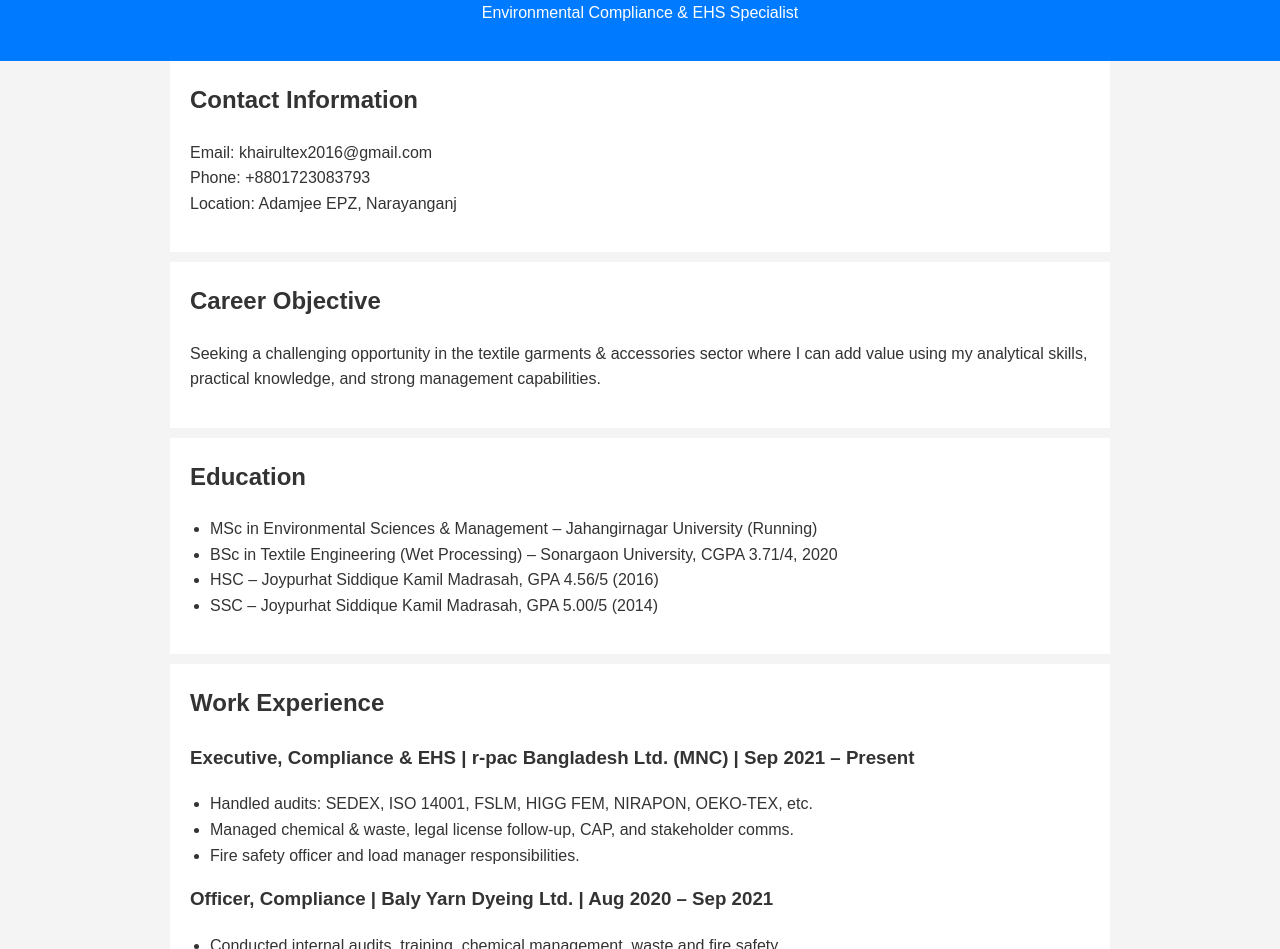
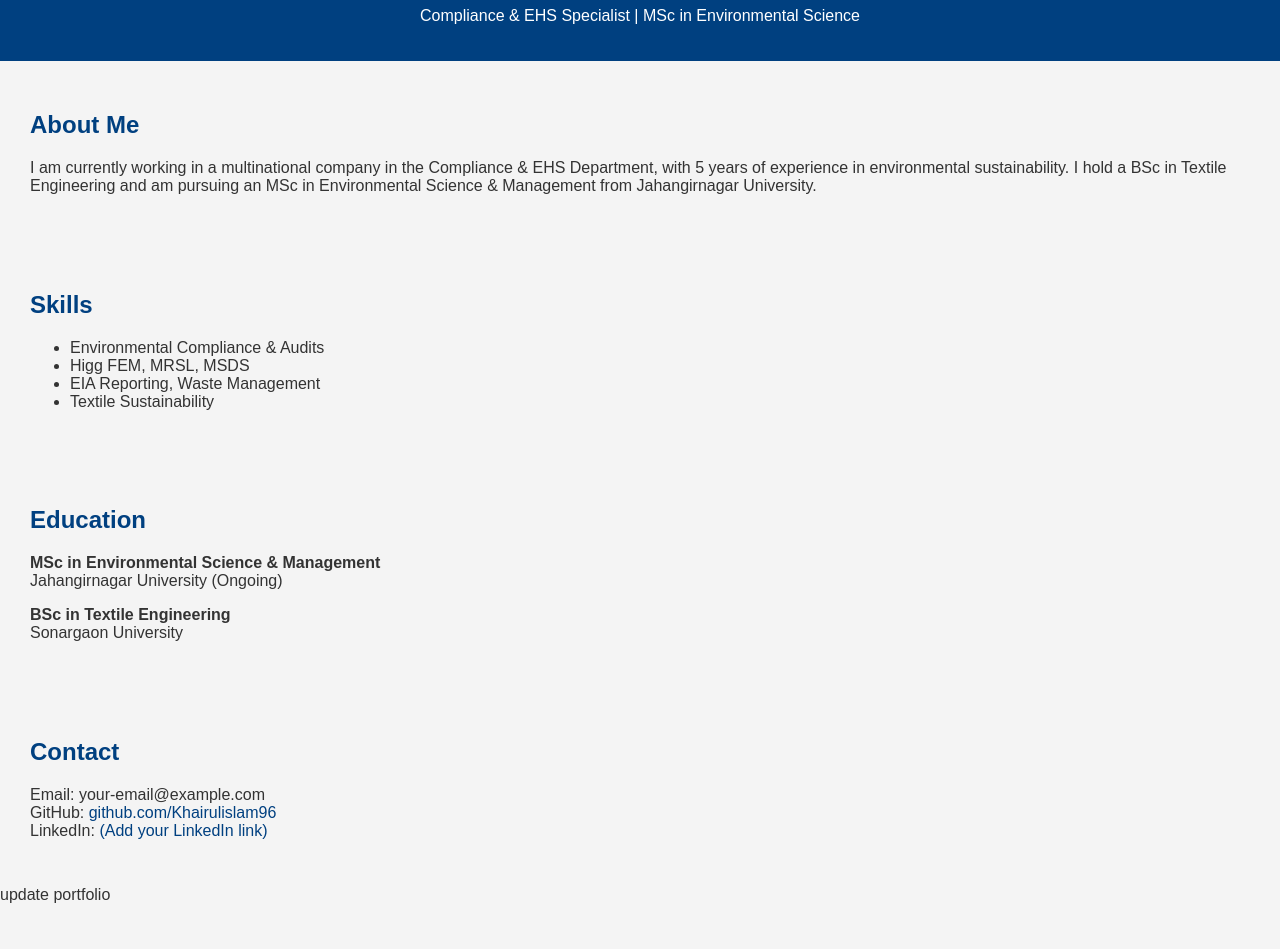
Before and after one commit to Khairulislam96/khairulislam.github.io, a plain HTML site: page index.html in a window 1280 px wide. Shown: the part 93-1042 px from the top of the page. After the commit the page ends 997 px from the top, so only its background shows below. Drawn offline with Linux system fonts and the light colour scheme.

Commit message:
Update index.html

```diff
--- a/index.html
+++ b/index.html
@@ -1,99 +1,69 @@
 <!DOCTYPE html>
 <html lang="en">
 <head>
-  <meta charset="UTF-8">
-  <meta name="viewport" content="width=device-width, initial-scale=1.0">
-  <title>Md. Khairul Islam | Portfolio</title>
+  <meta charset="UTF-8" />
+  <meta name="viewport" content="width=device-width, initial-scale=1.0" />
+  <title>Md. Khairul Islam - Portfolio</title>
   <style>
-    body { font-family: Arial, sans-serif; line-height: 1.6; margin: 0; padding: 0; background: #f4f4f4; color: #333; }
-    header { background: #007bff; color: #fff; padding: 20px 0; text-align: center; }
-    section { padding: 20px; max-width: 900px; margin: auto; background: #fff; margin-bottom: 10px; }
-    h1, h2, h3 { margin-top: 0; }
-    ul { padding-left: 20px; }
-    footer { text-align: center; padding: 10px; background: #007bff; color: white; }
+    body {
+      font-family: Arial, sans-serif;
+      margin: 0;
+      background: #f4f4f4;
+      color: #333;
+    }
+    header {
+      background-color: #004080;
+      color: white;
+      padding: 20px 30px;
+      text-align: center;
+    }
+    section {
+      padding: 30px;
+    }
+    h2 {
+      color: #004080;
+    }
+    .contact a {
+      color: #004080;
+      text-decoration: none;
+    }
   </style>
 </head>
 <body>
   <header>
     <h1>Md. Khairul Islam</h1>
-    <p>Environmental Compliance & EHS Specialist</p>
+    <p>Compliance & EHS Specialist | MSc in Environmental Science</p>
   </header>
 
   <section>
-    <h2>Contact Information</h2>
-    <p>Email: khairultex2016@gmail.com<br>
-       Phone: +8801723083793<br>
-       Location: Adamjee EPZ, Narayanganj</p>
-  </section>
-
-  <section>
-    <h2>Career Objective</h2>
-    <p>Seeking a challenging opportunity in the textile garments & accessories sector where I can add value using my analytical skills, practical knowledge, and strong management capabilities.</p>
-  </section>
-
-  <section>
-    <h2>Education</h2>
-    <ul>
-      <li>MSc in Environmental Sciences & Management – Jahangirnagar University (Running)</li>
-      <li>BSc in Textile Engineering (Wet Processing) – Sonargaon University, CGPA 3.71/4, 2020</li>
-      <li>HSC – Joypurhat Siddique Kamil Madrasah, GPA 4.56/5 (2016)</li>
-      <li>SSC – Joypurhat Siddique Kamil Madrasah, GPA 5.00/5 (2014)</li>
-    </ul>
-  </section>
-
-  <section>
-    <h2>Work Experience</h2>
-    <h3>Executive, Compliance & EHS | r-pac Bangladesh Ltd. (MNC) | Sep 2021 – Present</h3>
-    <ul>
-      <li>Handled audits: SEDEX, ISO 14001, FSLM, HIGG FEM, NIRAPON, OEKO-TEX, etc.</li>
-      <li>Managed chemical & waste, legal license follow-up, CAP, and stakeholder comms.</li>
-      <li>Fire safety officer and load manager responsibilities.</li>
-    </ul>
-
-    <h3>Officer, Compliance | Baly Yarn Dyeing Ltd. | Aug 2020 – Sep 2021</h3>
-    <ul>
-      <li>Conducted internal audits, training, chemical management, waste and fire safety.</li>
-    </ul>
+    <h2>About Me</h2>
+    <p>I am currently working in a multinational company in the Compliance & EHS Department, with 5 years of experience in environmental sustainability. I hold a BSc in Textile Engineering and am pursuing an MSc in Environmental Science & Management from Jahangirnagar University.</p>
   </section>
 
   <section>
     <h2>Skills</h2>
     <ul>
-      <li>People & Compliance Management</li>
-      <li>Audit Handling (HIGG FEM, ISO, SLCP, CTPAT)</li>
-      <li>Environmental Health & Safety</li>
-      <li>Root Cause Analysis & CAP Preparation</li>
-      <li>Microsoft Office & Reporting Tools</li>
+      <li>Environmental Compliance & Audits</li>
+      <li>Higg FEM, MRSL, MSDS</li>
+      <li>EIA Reporting, Waste Management</li>
+      <li>Textile Sustainability</li>
     </ul>
   </section>
 
   <section>
-    <h2>Certifications & Training</h2>
-    <ul>
-      <li>ISO 14001:2015 Lead Auditor</li>
-      <li>Fire Safety Manager (FSCD)</li>
-      <li>PGD in HRM – UIU</li>
-      <li>Bangladesh EPZ & Labor Law Trainings</li>
-      <li>SCAN Audit, SLCP, Safety Mgmt (BRAC)</li>
-    </ul>
+    <h2>Education</h2>
+    <p><strong>MSc in Environmental Science & Management</strong><br/>Jahangirnagar University (Ongoing)</p>
+    <p><strong>BSc in Textile Engineering</strong><br/>Sonargaon University</p>
   </section>
 
   <section>
-    <h2>Languages</h2>
-    <ul>
-      <li>Bangla: Native (Fluent in all skills)</li>
-      <li>English: Moderate</li>
-      <li>Arabic: Good in reading & writing</li>
-    </ul>
+    <h2>Contact</h2>
+    <p class="contact">
+      Email: your-email@example.com <br/>
+      GitHub: <a href="https://github.com/Khairulislam96">github.com/Khairulislam96</a><br/>
+      LinkedIn: <a href="#">(Add your LinkedIn link)</a>
+    </p>
   </section>
-
-  <section>
-    <h2>Achievements</h2>
-    <p>Recognized as Best Employee at r-pac in 2024 (twice).</p>
-  </section>
-
-  <footer>
-    <p>&copy; 2025 Md. Khairul Islam | Portfolio</p>
-  </footer>
 </body>
 </html>
+update portfolio
```
